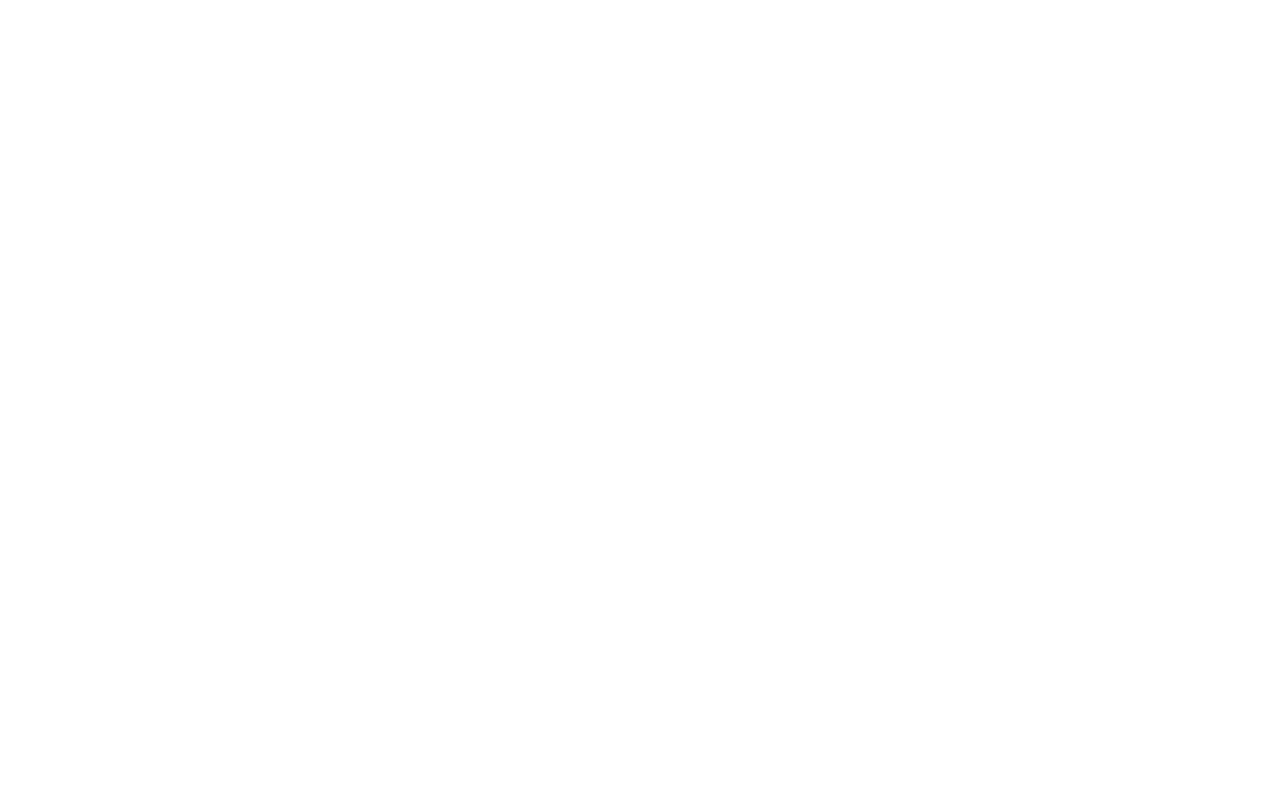
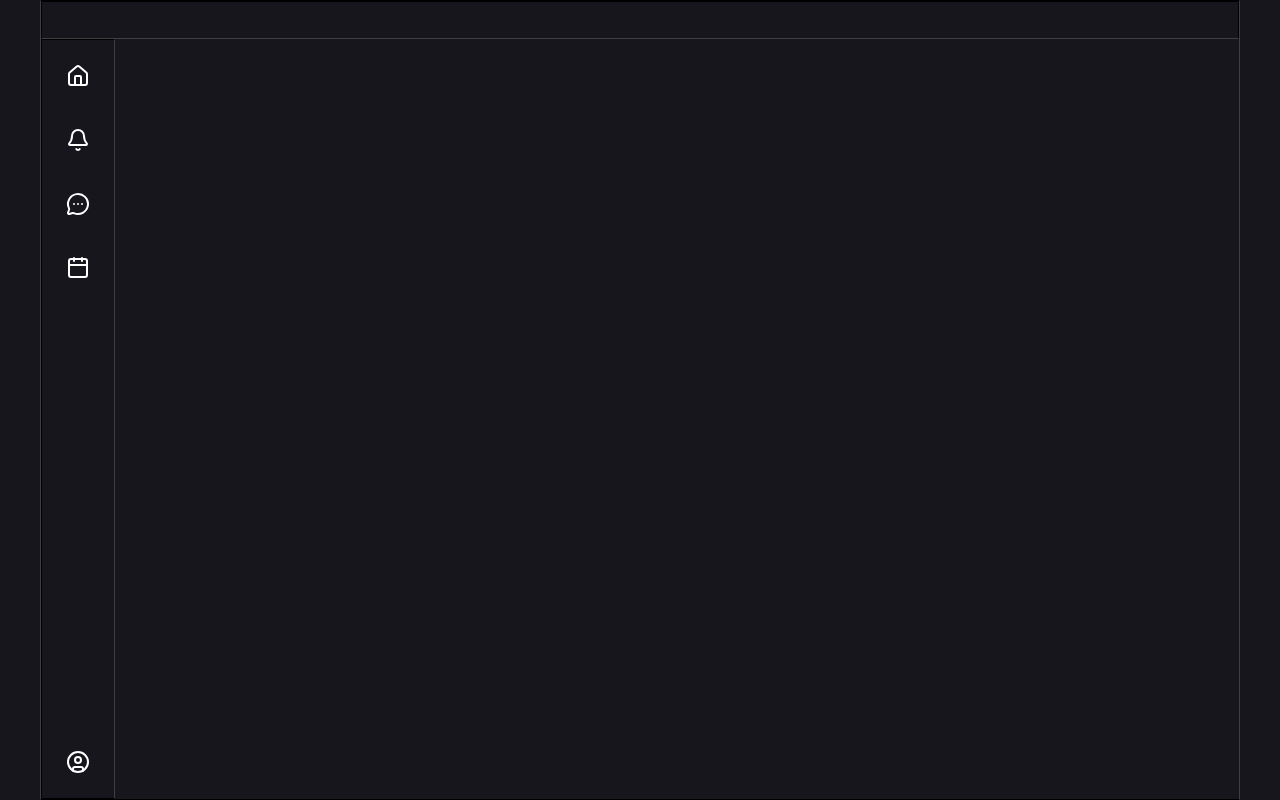
Before and after one commit to ZeroFukuZFH/SISproject-Frontend, a React (Vite) app: page /notifications in a window 1280 px wide. Built offline with nearby package versions, Linux system fonts and the light colour scheme.

Commit message:
initial landing sidebar completed

```diff
--- /dev/null
+++ b/src/layouts/landing/components/LandingSidebar.tsx
@@ -0,0 +1,27 @@
+import { Bell, Calendar, Home, MessageCircleMore, UserCircle } from "lucide-react"
+
+import SidebarButton from "./SidebarButton"
+import useLandingLayout from "../hooks/useLandingLayout/hook"
+import ProfilePopUp from "./ProfilePopUp"
+function LandingSidebar(){
+    const { handleToggle, togglePopup } = useLandingLayout()
+    return (
+        <div className="flex flex-col w-fit p-2 border border-r-[#423D44] h-full items-center justify-between">
+
+            <div className="flex flex-col gap-2">
+                <SidebarButton icon={Home} path="/dashboard"/>
+                <SidebarButton icon={Bell} path="/notifications"/>
+                <SidebarButton icon={MessageCircleMore} path="/chat"/>
+                <SidebarButton icon={Calendar} path="/calendar"/>
+            </div>
+            {togglePopup && (<ProfilePopUp/>)}
+            <button className="rounded-full hover:bg-[#6C1CD7]/50 cursor-pointer p-4" onClick={handleToggle}>
+                <UserCircle size={24} color={"white"}/> {/* TODO: change to profile picture later */}
+            </button>
+        </div>
+    )
+}
+
+
+
+export default LandingSidebar
--- /dev/null
+++ b/src/layouts/landing/components/ProfilePopUp.tsx
@@ -0,0 +1,90 @@
+import { LogOut, UserCircle } from "lucide-react"
+import useProfilePopup from "../hooks/useProfilePopup/hook"
+import { Link } from "react-router"
+
+function ProfilePopUp(){
+    const { activityStatus,handleStatusChange, signOut, handleSignOut,email, username } = useProfilePopup()
+    return (
+        <div className="p-2 rounded-2xl border border-[#645D68] bg-[#17161D] w-80 z-10 fixed bottom-20 left-20 text-white">
+            <div className="flex flex-row gap-2 items-center px-4 py-2">
+                <UserCircle size={40}/> {/* TODO: change to actual user profile */}
+                <div className="flex flex-col gap-2">
+                    <h1 className="font-bold">{username === "" ? 'default user' : username }</h1>
+                    <p className="font-extralight text-xs">{email === "" ? 'default@user.com' : email}</p>
+                </div>
+            </div>
+            <div>
+                <ProfilePopUpButton name={'available'} onClick={handleStatusChange}>
+                    <span className="flex items-center gap-4">
+                        <span className="w-3 h-3 rounded-full bg-green-500" />
+                        Available
+                    </span>
+                    {activityStatus === 'available' && <StatusCapsule/>}
+                </ProfilePopUpButton>
+
+                <ProfilePopUpButton name={'away'} onClick={handleStatusChange}>
+                    <span className="flex items-center gap-4">
+                        <span className="w-3 h-3 rounded-full bg-yellow-500" />
+                        Away
+                    </span>
+                    {activityStatus === 'away' && <StatusCapsule/>}
+                </ProfilePopUpButton>
+
+                <ProfilePopUpButton name={'do not disturb'} onClick={handleStatusChange}>
+                    <span className="flex items-center gap-4">
+                        <span className="w-3 h-3 rounded-full bg-red-500" />
+                        Do not Disturb
+                    </span>
+                    {activityStatus === 'do not disturb' && <StatusCapsule/>}
+                </ProfilePopUpButton>
+
+                <ProfilePopUpButton name={'offline'} onClick={handleStatusChange}>
+                    <span className="flex items-center gap-4">
+                        <span className="w-3 h-3 rounded-full bg-gray-500" />
+                        Offline
+                    </span>
+                    {activityStatus === 'offline' && <StatusCapsule/>}
+                </ProfilePopUpButton>
+
+                {signOut && (
+                    <div className="fixed z-20 w-screen h-screen bg-black/50 bottom-0 top-0 left-0 right-0 justify-center items-center flex">
+                        <div className="flex flex-col gap-4 border border-[#645D68] bg-[#17161D] p-4 rounded-xl w-100 h-60 items-center justify-center">
+                            <h1>Are you sure you want to sign out?</h1>
+                            <div className="flex flex-row gap-2">
+                                <Link to={"/login"} className="flex rounded-2xl bg-[#6C1CD7] px-4 py-2 w-25 items-center justify-center">
+                                    Yes
+                                </Link>
+
+                                <button onClick={handleSignOut} className="flex rounded-2xl border border-[#6C1CD7] px-4 py-2 w-25 cursor-pointer items-center justify-center">
+                                    No
+                                </button>
+                            </div>
+
+                        </div>
+                    </div>
+                )}
+                <button
+                    onClick={handleSignOut}
+                    className="text-[#FF0202] text-xs flex flex-row justify-between hover:bg-[#FF0202]/25 rounded-md w-full cursor-pointer px-4 py-2 gap-2 items-center h-12">
+                    <h1> Sign Out </h1> <LogOut/>
+                </button>
+
+
+            </div>
+        </div>
+    )
+}
+
+function StatusCapsule(){
+    return (
+        <div className="px-3 py-1 rounded-xl text-xs bg-[#6C1CD7]"> Current </div>
+    )
+}
+
+function ProfilePopUpButton({...props}){
+    return (
+        <button {...props} className="flex flex-row justify-between text-xs hover:bg-[#6C1CD7]/50 rounded-md w-full cursor-pointer px-4 py-2 gap-2 items-center h-10">{props.children}</button>
+    )
+}
+
+export default ProfilePopUp
--- /dev/null
+++ b/src/layouts/landing/components/SidebarButton.tsx
@@ -0,0 +1,16 @@
+import { type LucideIcon } from "lucide-react";
+import { Link } from "react-router";
+
+interface SidebarButtonProps {
+    icon: LucideIcon;
+    path:string;
+}
+function SidebarButton({icon:Icon,path}:SidebarButtonProps){
+    return (
+        <Link to={path} className="rounded-full hover:bg-[#6C1CD7]/50 cursor-pointer p-4">
+            <Icon size={24} color={"white"}/>
+        </Link>
+    )
+}
+
+export default SidebarButton
--- /dev/null
+++ b/src/layouts/landing/hooks/useLandingLayout/hook.tsx
@@ -0,0 +1,15 @@
+import { useState } from "react"
+
+function useLandingLayout(){
+    const [togglePopup, setTogglePopup] = useState(false)
+    const handleToggle = () => {
+        setTogglePopup(prev => !prev)
+    }
+
+    return {
+        togglePopup,
+        handleToggle
+    }
+}
+
+export default useLandingLayout
--- /dev/null
+++ b/src/layouts/landing/hooks/useProfilePopup/hook.tsx
@@ -0,0 +1,27 @@
+import useAuth from "../../../../hooks/useAuth/hook"
+import { useState, type ChangeEvent } from "react"
+
+function useProfilePopup(){
+    const { auth } = useAuth()
+    const { email, username } = auth
+    const [signOut, setSignOut] = useState(false)
+    const [activityStatus, setActivityStatus] = useState('available') // TODO: add as response type later ( 'available' | 'away' | 'do not disturb' | 'offline' )
+    const handleStatusChange = (e : ChangeEvent<HTMLButtonElement>) => {
+        const { name } = e.target;
+        setActivityStatus(name)
+    }
+    const handleSignOut = () => {
+        setSignOut(prev => !prev)
+    }
+
+    return {
+        email,
+        username,
+        activityStatus,
+        handleStatusChange,
+        signOut,
+        handleSignOut,
+    }
+}
+
+export default useProfilePopup
--- a/src/layouts/landing/index.tsx
+++ b/src/layouts/landing/index.tsx
@@ -1,9 +1,16 @@
 import { Outlet } from "react-router";
+import LandingSidebar from "./components/LandingSidebar";
 
 function LandingLayout(){
     return (
-        <main>
-            <Outlet/>
+        <main className="bg-[#17161D] w-screen h-screen">
+            <div className="flex flex-col mx-10 border border-x-[#423D44] h-full">
+                <div className="w-full border border-b-[#423D44] h-10"/>
+                <div className="h-full w-full flex flex-row">
+                    <LandingSidebar/>
+                    <Outlet/>
+                </div>
+            </div>
         </main>
     )
 }
```
Also changed, not shown: src/layouts/landing/hooks/useSignout/hook.tsx (added).
